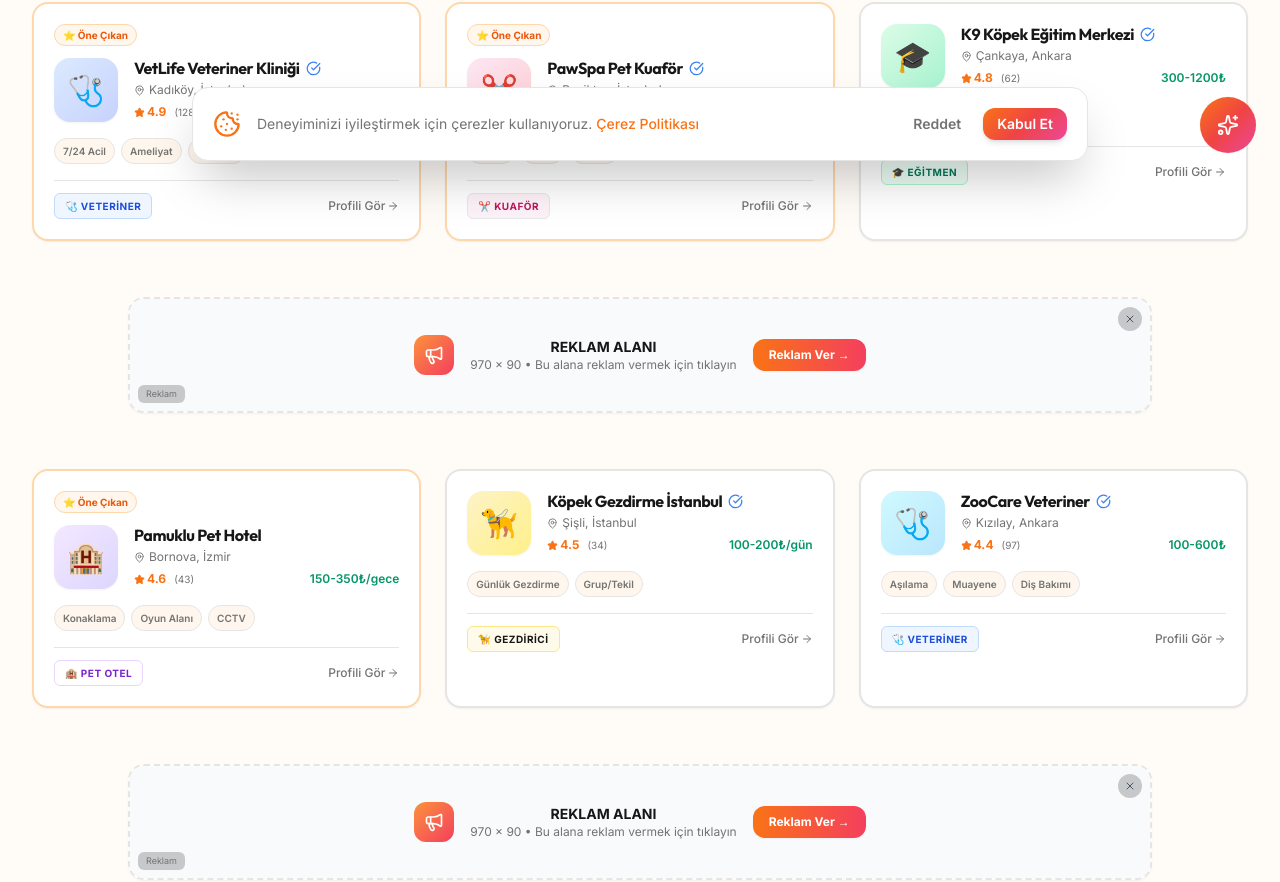
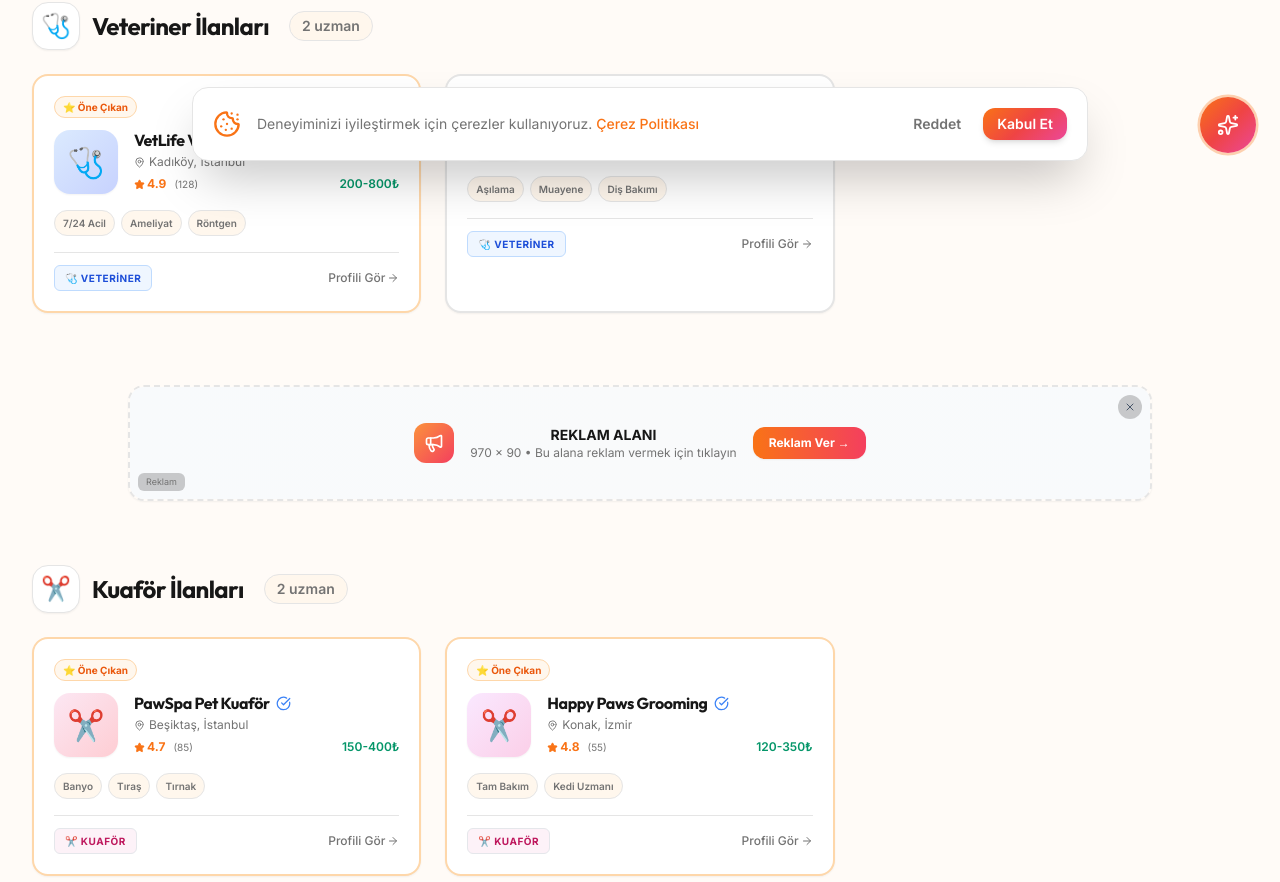
Before and after one commit to sevkabilgisayar/sahiplendirme-web, a Next.js app: page /hizmetler in a window 1280 px wide. Shown: the part 623-1505 px from the top of the page. Built offline with nearby package versions, Linux system fonts and the light colour scheme.

Commit message:
Group services by category on main Hizmetler page

```diff
--- a/src/app/(main)/hizmetler/page.tsx
+++ b/src/app/(main)/hizmetler/page.tsx
@@ -138,11 +138,33 @@
           </div>
         </div>
 
-        {/* Grid with Ad Banner after 3rd item */}
+        {/* Render grouped by category if no specific category is selected, else render a single grid */}
         {filtered.length > 0 ? (
+          <div className="space-y-16">
+            {SERVICE_CATEGORIES.map((cat, catIdx) => {
+              // Sadece seçili kategori gösterilir (veya hiç seçili değilse hepsi gösterilir)
+              if (selectedCategory && selectedCategory !== cat.value) return null;
+
+              const categoryServices = filtered.filter(s => s.category === cat.value);
+              if (categoryServices.length === 0) return null;
+
+              return (
+                <div key={cat.value} className="space-y-6">
+                  {/* Category Title (only if showing all) */}
+                  {!selectedCategory && (
+                    <div className="flex items-center gap-3 mb-6">
+                      <div className={`w-12 h-12 rounded-2xl flex items-center justify-center text-2xl shadow-sm bg-white border border-[var(--border)]`}>
+                        {cat.emoji}
+                      </div>
+                      <h2 className="text-2xl font-bold font-display text-[var(--foreground)]">{cat.label} İlanları</h2>
+                      <span className="text-sm font-semibold text-[var(--foreground-muted)] px-3 py-1 bg-[var(--surface-secondary)] rounded-full border border-[var(--border)] ml-2">
+                        {categoryServices.length} uzman
+                      </span>
+                    </div>
+                  )}
+
                   <div className="grid sm:grid-cols-2 lg:grid-cols-3 gap-6">
-            {filtered.map((service, idx) => (
-              <>
+                    {categoryServices.map((service, idx) => (
                       <Link key={service.id} href={`/hizmetler/${service.id}`}>
                         <Card className={`p-5 hover:shadow-xl hover:-translate-y-1 transition-all duration-300 cursor-pointer group h-full border-2 ${service.featured ? 'border-orange-200 hover:border-orange-400' : 'border-[var(--border)] hover:border-[var(--brand-primary-light)]'}`}>
                           {service.featured && (
@@ -179,9 +201,8 @@
                             ))}
                           </div>
                           <div className="pt-3 border-t border-[var(--border)] flex items-center justify-between">
-                      <span className={`text-[10px] font-bold uppercase tracking-wider px-2.5 py-1 rounded-md border ${SERVICE_CATEGORIES.find(c => c.value === service.category)?.color || 'text-[var(--brand-primary)]'}`}>
-                        {SERVICE_CATEGORIES.find(c => c.value === service.category)?.emoji}{' '}
-                        {SERVICE_CATEGORIES.find(c => c.value === service.category)?.label}
+                            <span className={`text-[10px] font-bold uppercase tracking-wider px-2.5 py-1 rounded-md border ${cat.color || 'text-[var(--brand-primary)]'}`}>
+                              {cat.emoji} {cat.label}
                             </span>
                             <span className="text-xs text-[var(--foreground-muted)] group-hover:text-[var(--brand-primary)] transition-colors font-medium flex items-center gap-0.5">
                               Profili Gör <ArrowRight size={12} />
@@ -189,13 +210,18 @@
                           </div>
                         </Card>
                       </Link>
-                {(idx + 1) % 3 === 0 && idx !== filtered.length - 1 && (
-                  <div key={`ad-${idx}`} className="sm:col-span-2 lg:col-span-3">
-                    <AdBanner imageUrl="https://images.unsplash.com/photo-1583337130417-3346a1be7dee?q=80&w=2688&auto=format&fit=crop" linkUrl="#" altText="Reklam Alanı" />
+                    ))}
+                  </div>
+
+                  {/* Reklam alanı: Her kategori grubunun sonunda (son kategori hariç) gösterelim */}
+                  {!selectedCategory && catIdx !== SERVICE_CATEGORIES.length - 1 && categoryServices.length > 0 && (
+                    <div className="mt-8 pt-4">
+                      <AdBanner imageUrl="https://images.unsplash.com/photo-1583337130417-3346a1be7dee?q=80&w=2688&auto=format&fit=crop" linkUrl="#" altText={`${cat.label} Reklam`} />
                     </div>
                   )}
-              </>
-            ))}
+                </div>
+              );
+            })}
           </div>
         ) : (
           <div className="text-center py-20">
```
Lines whose indentation alone changed are shown as unchanged.
